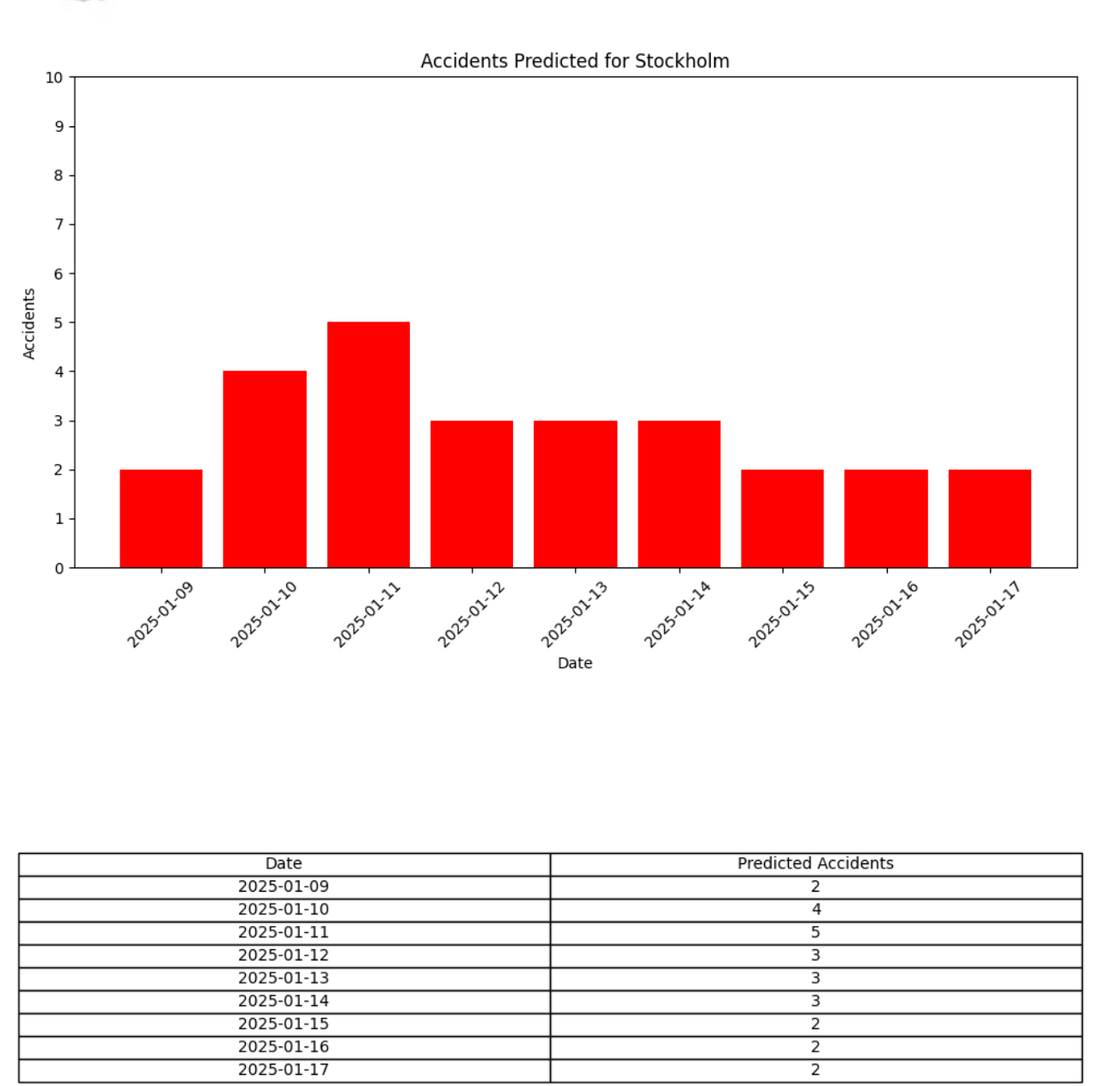
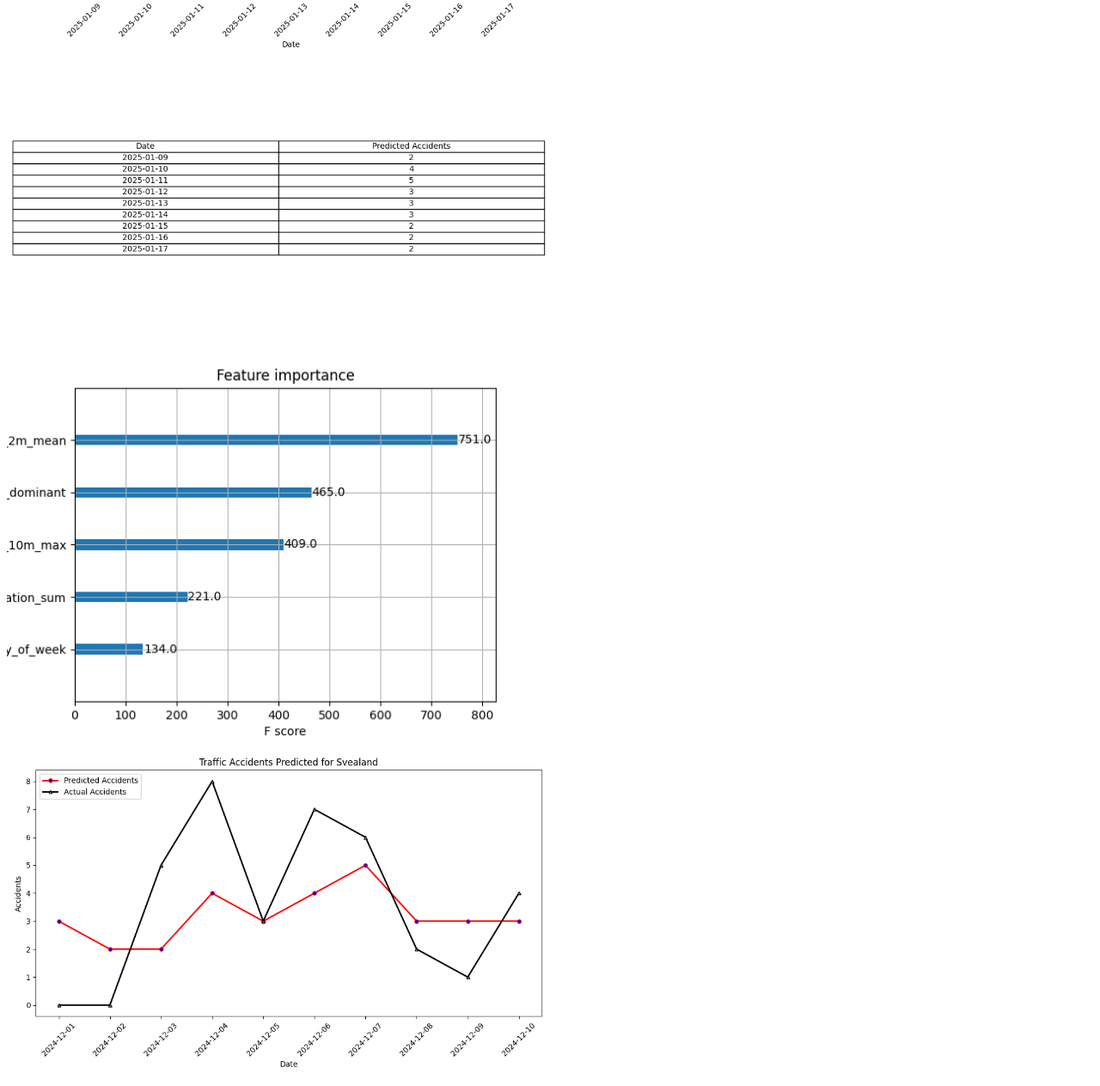
Before and after one commit to gretajonsson/ID2223_project, a plain HTML site: page index.html in a window 1280 px wide. Shown: the part 681-1944 px from the top of the page at 86% size. Drawn offline with Linux system fonts and the light colour scheme.

Commit message:
Update index.html

```diff
--- a/index.html
+++ b/index.html
@@ -4,18 +4,12 @@
     <meta charset="UTF-8">
     <meta name="viewport" content="width=device-width, initial-scale=1.0">
     <title>Accidents Predictions</title>
-    <style>
-        img {
-            width: 100%;
-            height: auto;
-        }
-    </style>
 </head>
 <body>
-    <img src="data/header.png" alt="Header Image">
-    <img src="data/forecast.png" alt="Forecast Image">
-    <img src="data/forecast_table.png" alt="Forecast Table Image">
-    <img src="project/accidents_model/images/feature_importance.png" alt="Feature Importance Image">
-    <img src="project/accidents_model/images/accidents_hindcast.png" alt="Accidents Hindcast Image">
+    <img src="data/header.png" alt="Header Image" style="width: 50%;">
+    <img src="data/forecast.png" alt="Forecast Image" style="width: 50%;">
+    <img src="data/forecast_table.png" alt="Forecast Table Image" style="width: 50%;">
+    <img src="project/accidents_model/images/feature_importance.png" alt="Feature Importance Image" style="width: 50%;">
+    <img src="project/accidents_model/images/accidents_hindcast.png" alt="Accidents Hindcast Image" style="width: 50%;">
 </body>
 </html>
```
